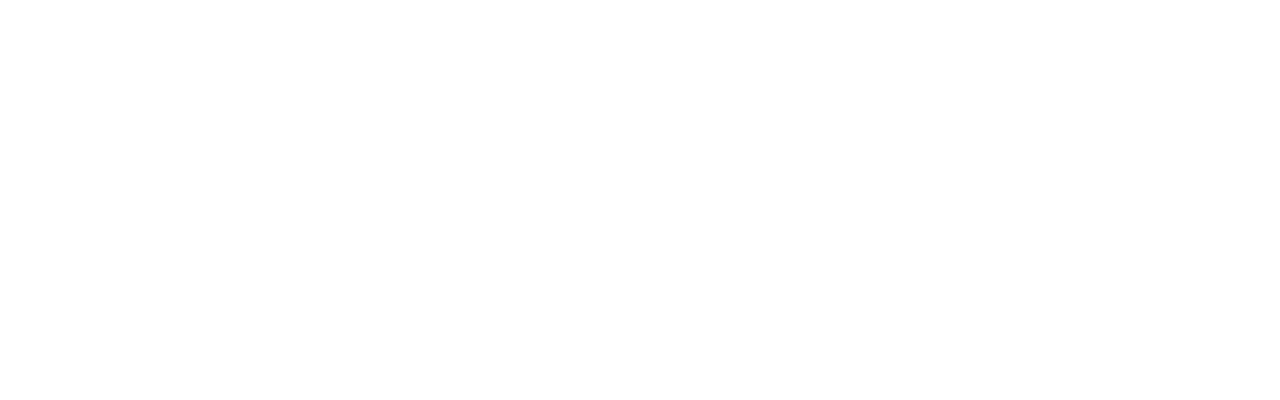
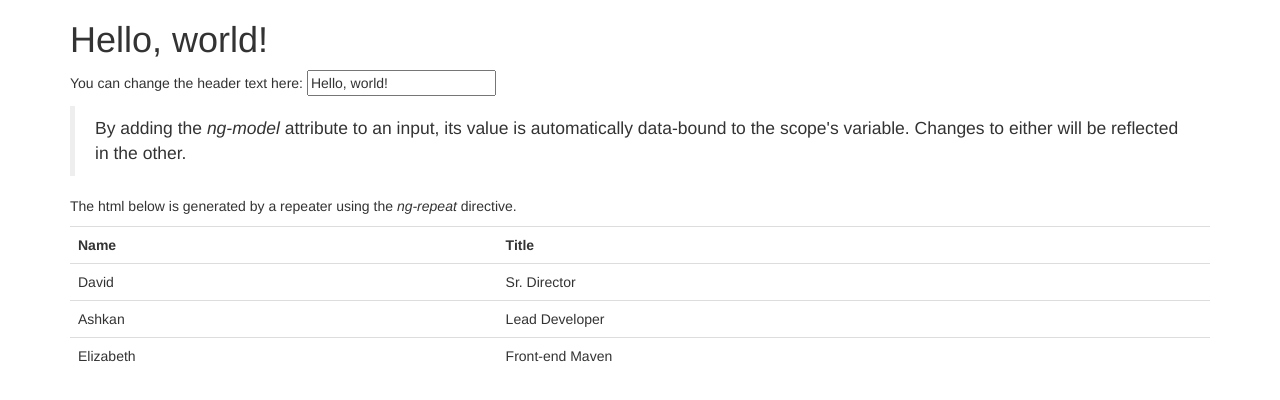
Before and after one commit to david-j-park/angular-demo, a plain HTML site: page index.html in a window 1280 px wide. Drawn offline with nearby package versions, Linux system fonts and the light colour scheme; some packages are replaced by stand-ins of ours.

Commit message:
Working baseline.

```diff
--- a/index.html
+++ b/index.html
@@ -1,11 +1,35 @@
 <!DOCTYPE html>
-<html>
+<html ng-app="MyDemoApp">
     <head>
         <!-- AngularJS hosted libraries for core and routing -->
         <script src="http://ajax.googleapis.com/ajax/libs/angularjs/1.2.23/angular.min.js"></script>
         <script src="http://ajax.googleapis.com/ajax/libs/angularjs/1.2.23/angular-route.min.js"></script>
+        <script src="js/app.js"></script>
+        <link href="http://maxcdn.bootstrapcdn.com/bootstrap/3.2.0/css/bootstrap.min.css" rel="stylesheet">
     </head>
     <body>
-
+        <div class='container'>
+            <div ng-view></div>
+            <div ng-controller="DemoCtrl">
+                <h1>{{ message}}</h1>
+                <p>You can change the header text here: <input type="text" ng-model="message"/></p>
+                <blockquote>
+                <p>By adding the <em>ng-model</em> attribute to an input, its value is
+                    automatically data-bound to the scope's variable. Changes to either
+                    will be reflected in the other.</p>
+                </blockquote>
+                <p>The html below is generated by a repeater using the <em>ng-repeat</em> directive.</p>
+                <table class='table'>
+                    <tr>
+                        <th>Name</th>
+                        <th>Title</th>
+                    </tr>
+                    <tr ng-repeat="d in developers">
+                        <td>{{d.name}}</td>
+                        <td>{{d.title}}</td>
+                    </tr>
+                </table>
+            </div>
+        </div>
     </body>
 </html>
--- a/js/app.js
+++ b/js/app.js
@@ -2,13 +2,41 @@
 var app = angular.module('MyDemoApp', ['ngRoute']);
 
 //set up routing
+/*
 app.config(['$routeProvider', function($routeProvider){
-	$routeProvider.otherwise({
+	$routeProvider
+                .when("/", {
+                    controller: "HomeCtrl",
+                    templateUrl: "partials/home.html"
+        })
+            .otherwise({
 		redirectTo: "/"
 	});
 }]);
-
+*/
 // add a controller
 app.controller('DemoCtrl', ['$scope', function($scope){
+        /* simple text property */
+	$scope.message = "Hello, world!";
 
+        /* collection for ng-repeat */
+        $scope.developers = [
+            {name: "David", title: "Sr. Director" },
+            {name: "Ashkan", title: "Lead Developer" },
+            {name: "Elizabeth", title: "Front-end Maven"}
+        ];
+
+        /* Add method will go here */
 }]);
+
+app.controller('HomeCtrl', ['$scope', function($scope){
+        $scope.message = "Hello, world!";
+}]);
+
+app.controller('ListCtrl', ['$scope', function($scope){
+        $scope.developers = [
+            {name: "David", title: "Sr. Director" },
+            {name: "Ashkan", title: "Lead Developer" },
+            {name: "Elizabeth", title: "Front-end Maven"}
+        ];
+}]);
```
Also changed, not shown: partials/home.html (added, +1 -0 lines), partials/list.html (added, +11 -0 lines), 1 other file. Lines whose indentation alone changed are shown as unchanged.
